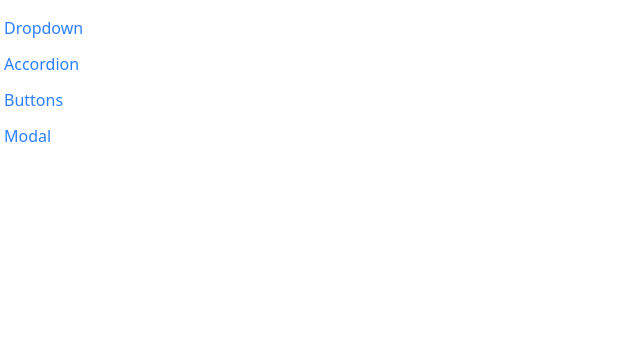
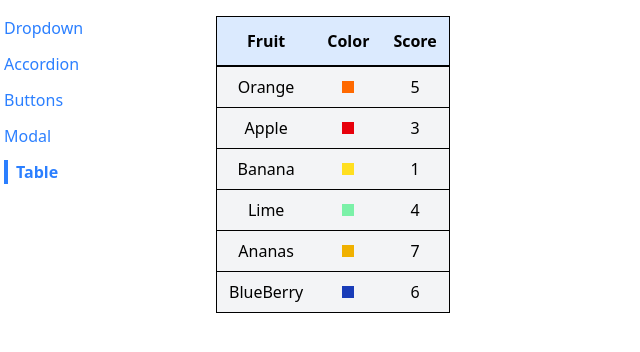
Before and after one commit to jaroslawkubiak/react_v2, a React app in the folder 10-comps/: page /table in a window 1280 px wide. Shown: the top 352 px of the page, without its empty margins (0-640 px from the left). Built offline with nearby package versions, Linux system fonts and the light colour scheme; the HTML template or start-up script is replaced by a standard one.

Commit message:
add custom table component

```diff
--- a/10-comps/src/App.js
+++ b/10-comps/src/App.js
@@ -4,6 +4,7 @@
 import ButtonPage from "./pages/ButtonPage";
 import Sidebar from "./components/Sidebar";
 import ModalPage from "./pages/ModalPage";
+import TablePage from "./pages/TablePage";
 
 function App() {
   return (
@@ -22,6 +23,9 @@
         <Route path="/modal">
           <ModalPage />
         </Route>
+        <Route path="/table">
+          <TablePage />
+        </Route>
       </div>
     </div>
   );
--- a/10-comps/src/components/Sidebar.js
+++ b/10-comps/src/components/Sidebar.js
@@ -6,6 +6,7 @@
     { label: "Accordion", path: "/accordion" },
     { label: "Buttons", path: "/buttons" },
     { label: "Modal", path: "/modal" },
+    { label: "Table", path: "/table" },
   ];
   const activeClassName = "font-bold border-l-4 border-blue-500 pl-2";
 
--- /dev/null
+++ b/10-comps/src/components/Table.js
@@ -0,0 +1,39 @@
+export default function Table({ data, config, keyFn }) {
+  const theadClasses = "p-3 bg-blue-100 m-1";
+  const tbodyClasses = "px-3 py-1 text-center";
+
+  const renderedRows = data.map((row) => {
+    const renderedCells = config.map((column) => {
+      return (
+        <td className={column.className || tbodyClasses} key={column.label}>
+          {column.render(row)}
+        </td>
+      );
+    });
+
+    return (
+      <tr key={keyFn(row)} className="border-b bg-gray-100">
+        {renderedCells}
+      </tr>
+    );
+  });
+
+  const renderedHeaders = config.map((column) => {
+    return (
+      <th className={theadClasses} key={column.label}>
+        {column.label}
+      </th>
+    );
+  });
+
+  return (
+    <>
+      <table className="table-auto border-spacing-2 border">
+        <thead>
+          <tr className="border-b-2">{renderedHeaders}</tr>
+        </thead>
+        <tbody>{renderedRows}</tbody>
+      </table>
+    </>
+  );
+}
--- /dev/null
+++ b/10-comps/src/pages/TablePage.js
@@ -0,0 +1,40 @@
+import Table from "../components/Table";
+
+export default function TablePage() {
+  const data = [
+    { name: "Orange", color: "bg-orange-500", score: 5 },
+    { name: "Apple", color: "bg-red-600", score: 3 },
+    { name: "Banana", color: "bg-yellow-300", score: 1 },
+    { name: "Lime", color: "bg-green-300", score: 4 },
+    { name: "Ananas", color: "bg-yellow-500", score: 7 },
+    { name: "BlueBerry", color: "bg-blue-800", score: 6 },
+  ];
+
+  const config = [
+    {
+      label: "Fruit",
+      render: (fruit) => fruit.name,
+      sortValue: (fruit) => fruit.name,
+    },
+    {
+      label: "Color",
+      className: "flex justify-center items-center h-10",
+      render: (fruit) => <div className={`flex w-3 h-3 ${fruit.color}`}></div>,
+    },
+    {
+      label: "Score",
+      render: (fruit) => fruit.score,
+      sortValue: (fruit) => fruit.score,
+    },
+  ];
+
+  const keyFn = (fruit) => {
+    return fruit.name;
+  };
+
+  return (
+    <div>
+      <Table data={data} config={config} keyFn={keyFn} />
+    </div>
+  );
+}
```
